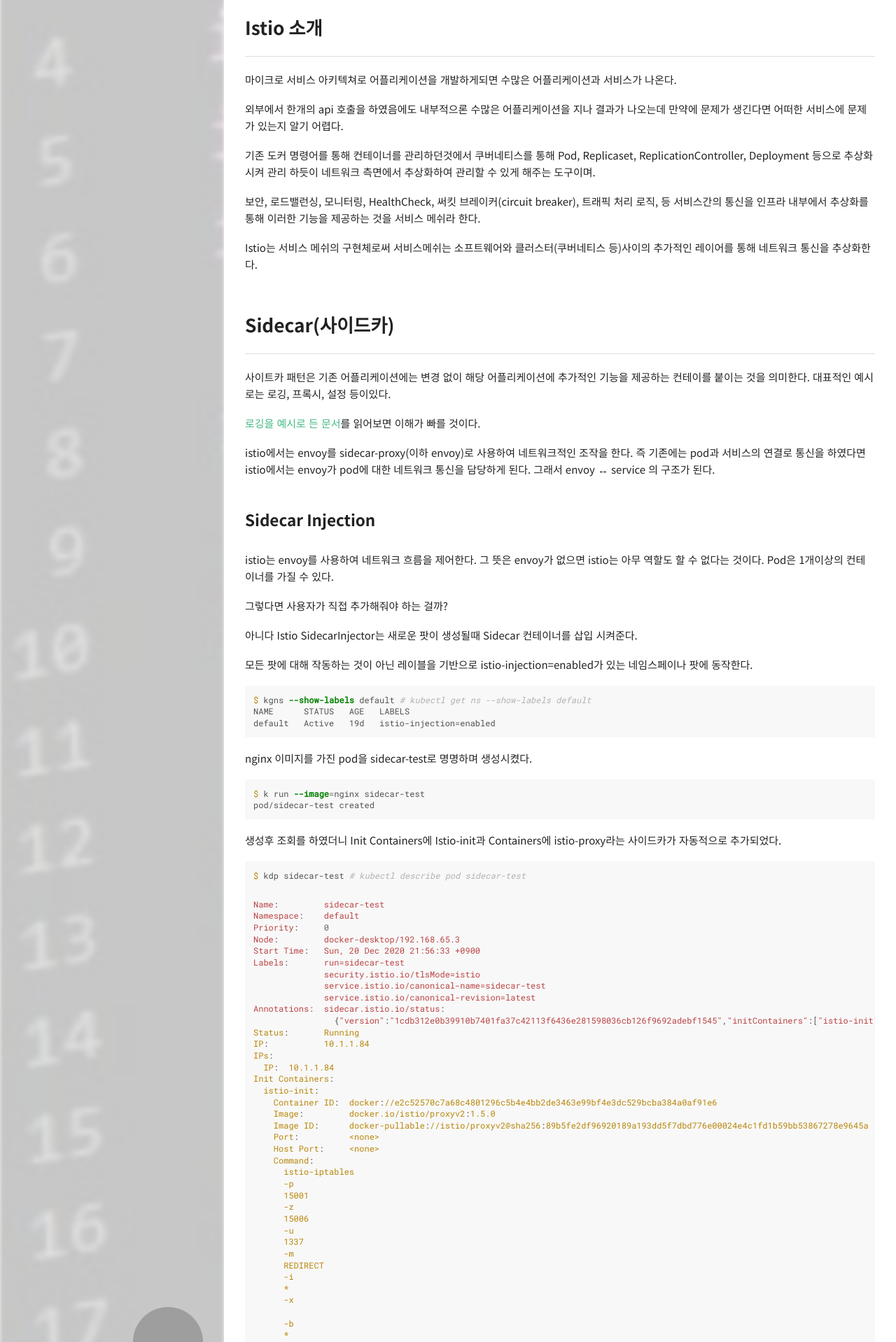
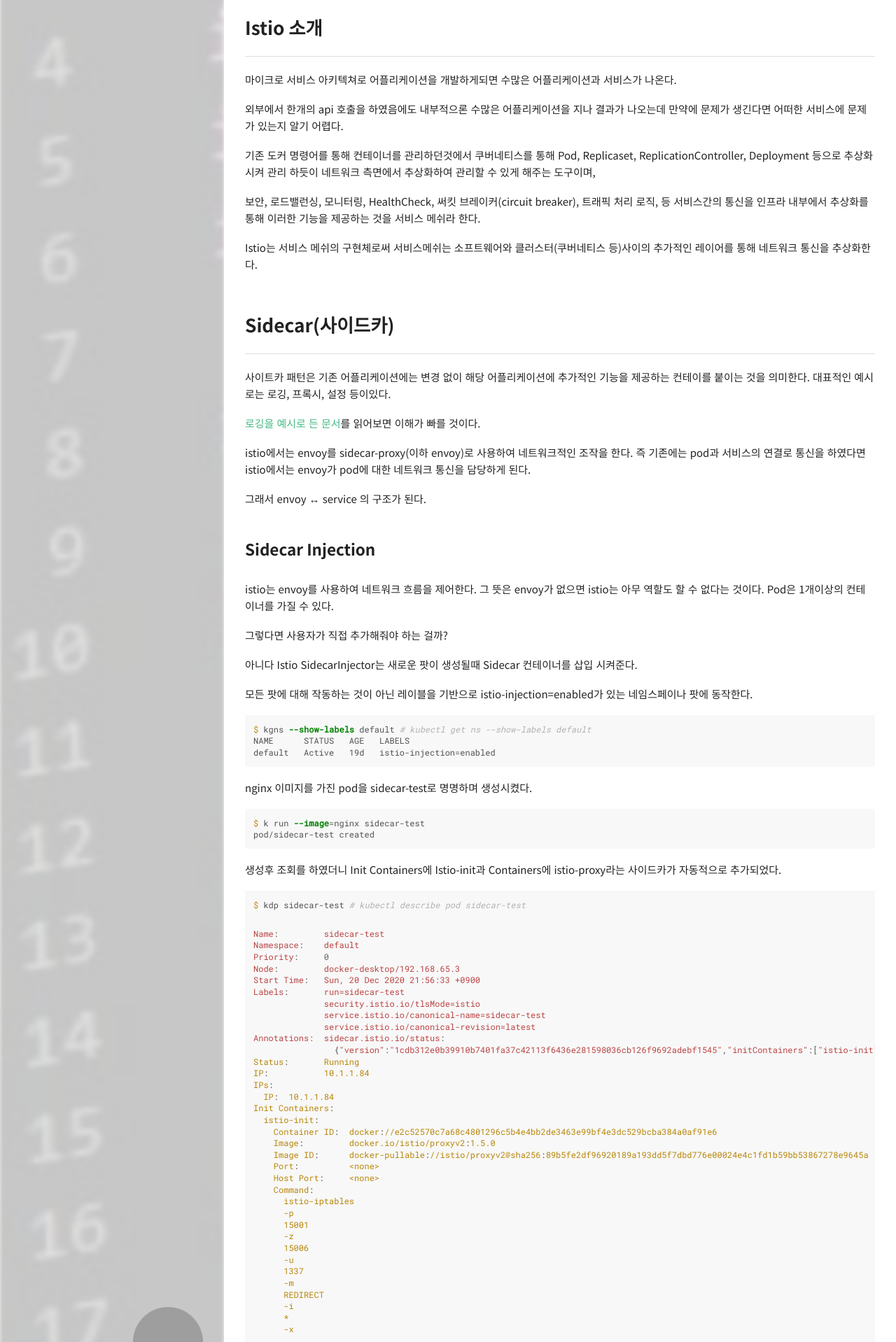
Before and after one commit to lcc3108/lcc3108.github.io, a Jekyll site: the page built from _posts/2020-12-21-istio.md, in a window 1280 px wide. Shown: the part 494-2412 px from the top of the page at 70% size. Built offline with Jekyll 4.4.1, drawn with Linux system fonts in a browser that asks for light colours; comment, search, counter and statistics services are not loaded; some of the changed text lies outside the part shown.

```diff
--- a/_posts/2020-12-21-istio.md
+++ b/_posts/2020-12-21-istio.md
@@ -20,7 +20,7 @@ comments: true
 
 외부에서 한개의 api 호출을 하였음에도 내부적으론 수많은 어플리케이션을 지나 결과가 나오는데 만약에 문제가 생긴다면 어떠한 서비스에 문제가 있는지 알기 어렵다.
 
-기존 도커 명령어를 통해 컨테이너를 관리하던것에서 쿠버네티스를 통해 Pod, Replicaset, ReplicationController, Deployment 등으로 추상화 시켜 관리 하듯이 네트워크 측면에서 추상화하여 관리할 수 있게 해주는 도구이며.
+기존 도커 명령어를 통해 컨테이너를 관리하던것에서 쿠버네티스를 통해 Pod, Replicaset, ReplicationController, Deployment 등으로 추상화 시켜 관리 하듯이 네트워크 측면에서 추상화하여 관리할 수 있게 해주는 도구이며,
 
 보안, 로드밸런싱, 모니터링, HealthCheck, 써킷 브레이커(circuit breaker), 트래픽 처리 로직,  등 서비스간의 통신을 인프라 내부에서 추상화를 통해 이러한 기능을 제공하는 것을 서비스 메쉬라 한다.
 
@@ -33,6 +33,7 @@ Istio는 서비스 메쉬의 구현체로써 서비스메쉬는 소프트웨어
 [로깅을 예시로 든 문서](https://kubernetes.io/ko/docs/concepts/cluster-administration/logging/)를 읽어보면 이해가 빠를 것이다.
 
 istio에서는 envoy를  sidecar-proxy(이하 envoy)로 사용하여 네트워크적인 조작을 한다. 즉 기존에는 pod과 서비스의 연결로 통신을 하였다면 istio에서는 envoy가 pod에 대한 네트워크 통신을 담당하게 된다.
+
 그래서 envoy ↔ service 의 구조가 된다.
 
 
```
Also changed, not shown: other parts of _posts/2020-12-21-istio.md (+1 -1 lines), img/2020-12/21/istio-architecture.svg (added).
